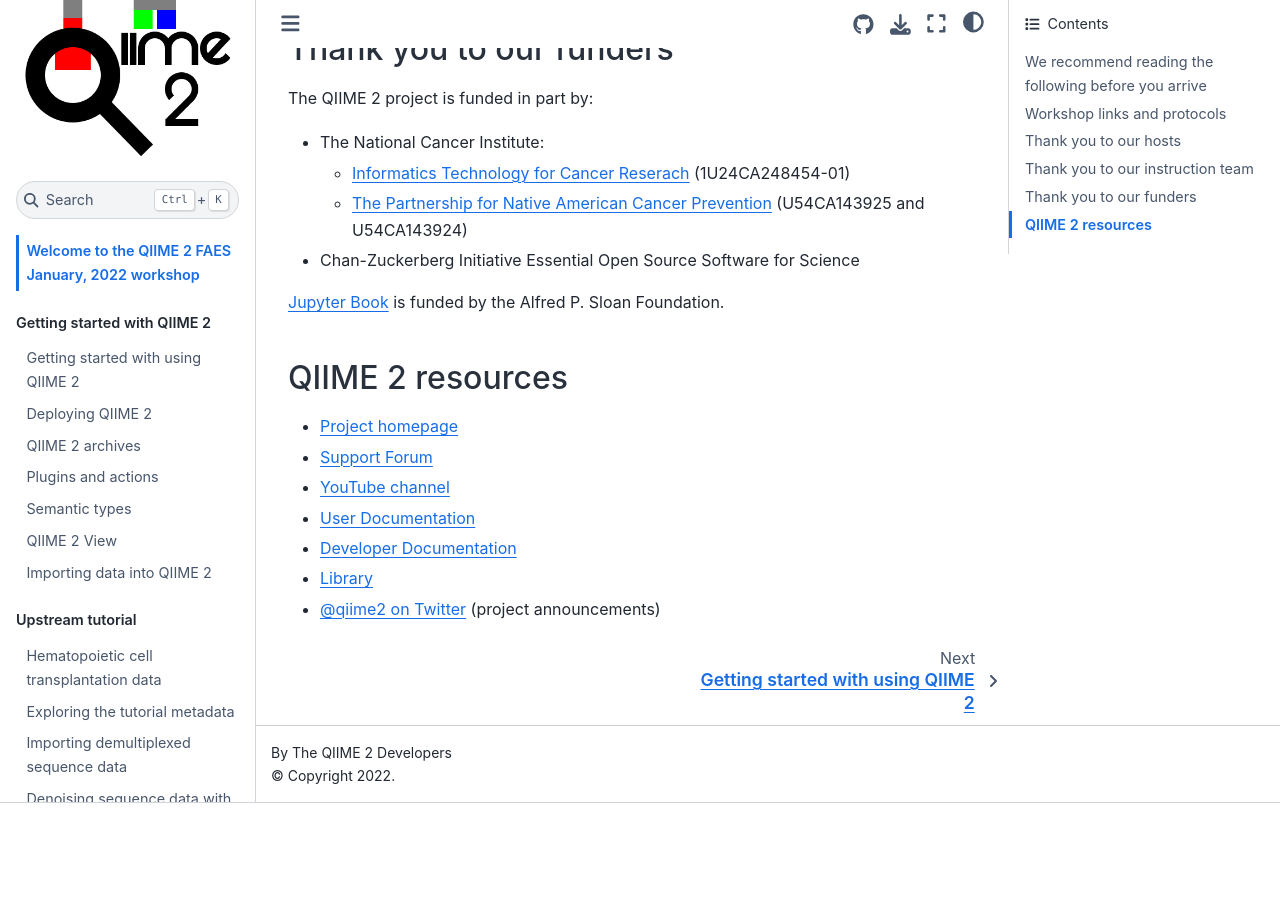
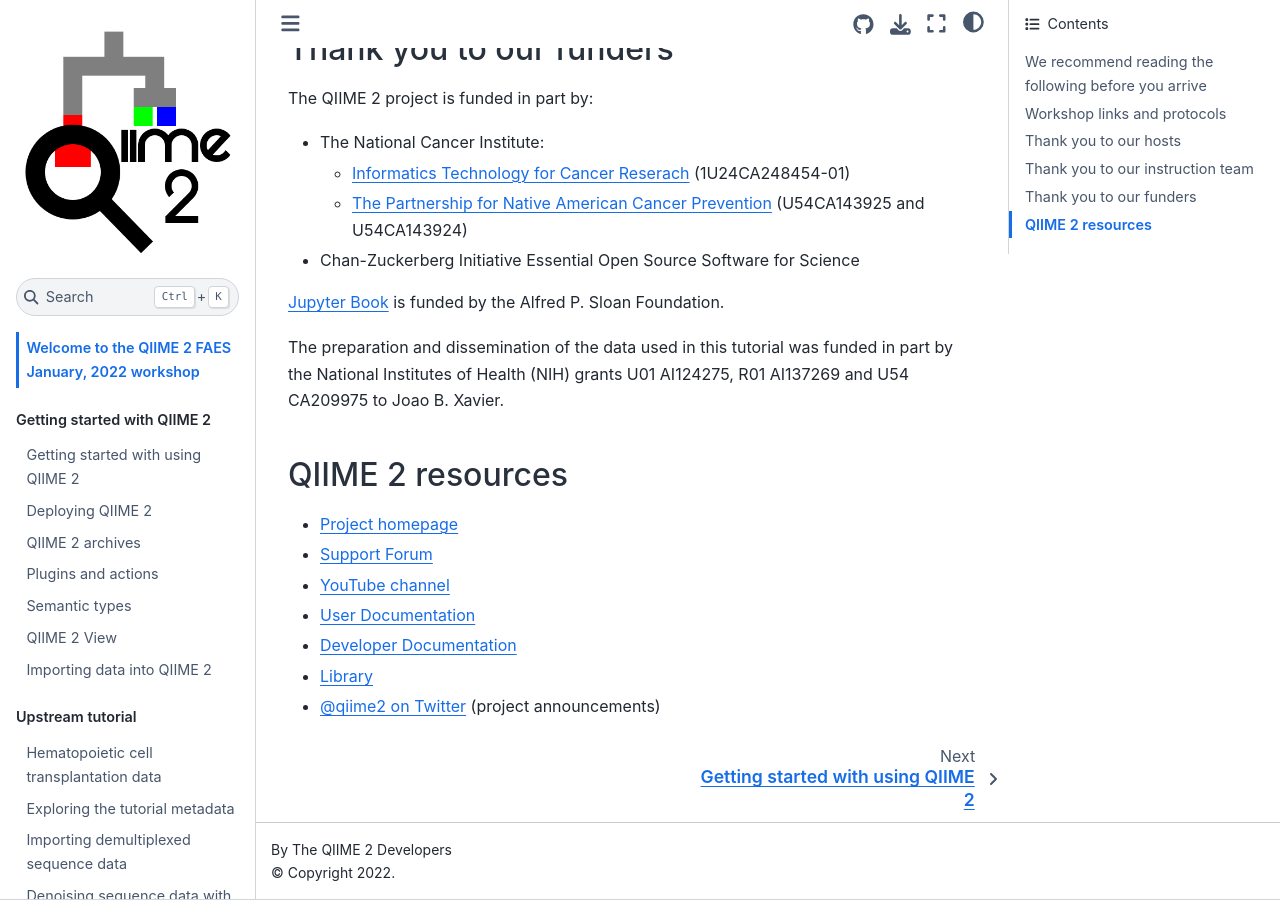
Before and after one commit to qiime2/cancer-microbiome-intervention-tutorial, a Jupyter Book: the page built from book/index.md, in a window 1280 px wide and 900 px high, scrolled down 1532 px. Built offline with Jupyter Book 1.0.4 settings and Sphinx 7.4.7 and the Sphinx Book theme 1.1.4, drawn with Linux system fonts in a browser that asks for light colours; cross-references to code outside the pages are shown as plain code; before the commit the page ends 2335 px from its top, so only the background shows below that.

Commit message:
add data attribution

```diff
--- a/book/index.md
+++ b/book/index.md
@@ -69,6 +69,10 @@
 [Jupyter Book](https://jupyterbook.org) is funded by the Alfred P. Sloan
 Foundation.
 
+The preparation and dissemination of the data used in this tutorial was funded
+in part by the National Institutes of Health (NIH) grants U01 AI124275, R01
+AI137269 and U54 CA209975 to Joao B. Xavier.
+
 ## QIIME 2 resources
 
 * [Project homepage](https://qiime2.org)
```
